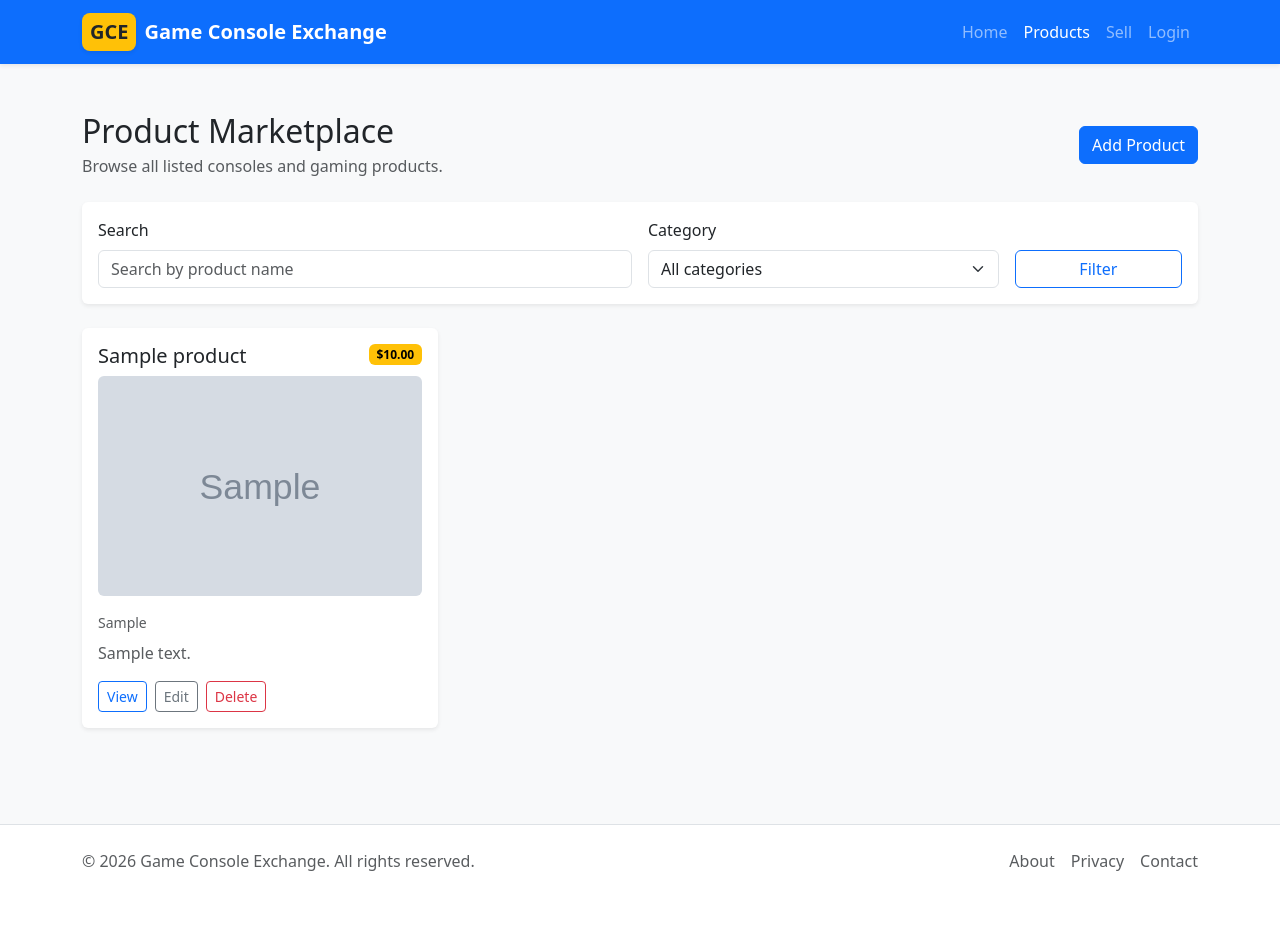
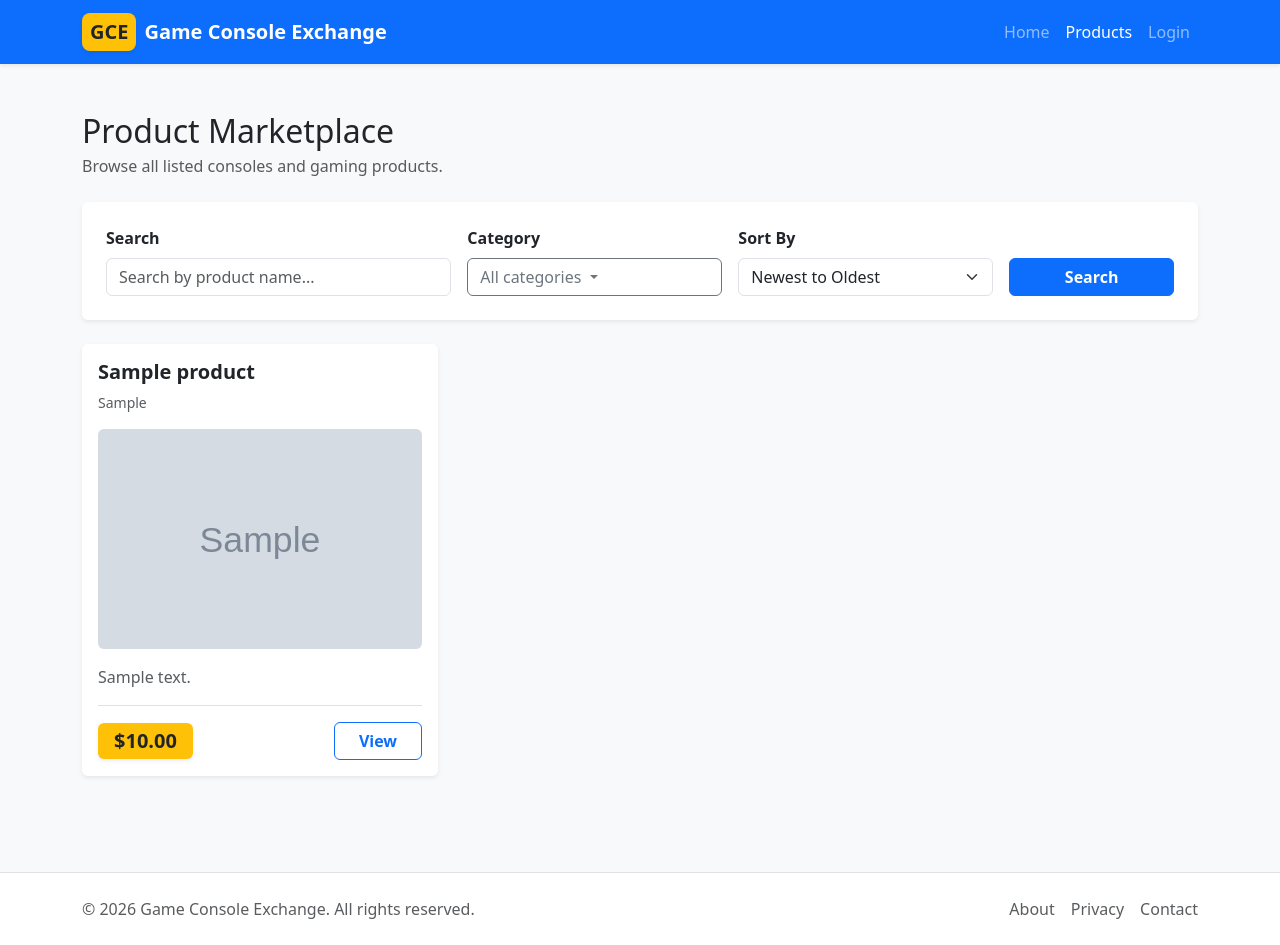
Before and after one commit to Epicrrica/P1-Group1, a PHP site: page /product_list.php in a window 1280 px wide. Before the commit the page ends 871 px from the top, so only its background shows below. Run offline with PHP 8.4, Linux system fonts and the light colour scheme; tables that the repository leaves empty or names only in its code hold one stand-in row (values such as "Sample post"); grey boxes marked "Sample" are stand-in pictures.

Commit message:
Created Smart Dropdown List for Product category and made adjustments for Product adding.

```diff
--- a/inc/navbar.inc.php
+++ b/inc/navbar.inc.php
@@ -1,5 +1,5 @@
 <?php
-// Ensure session is started so we can read login status
+// Ensure session is started so we can read login status securely
 if (session_status() === PHP_SESSION_NONE) {
     session_start();
 }
@@ -12,15 +12,7 @@ $current_page = basename($_SERVER['PHP_SELF']);
             <span class="bg-warning text-dark px-2 py-1 rounded-3 me-2 fs-5 shadow-sm">GCE</span>
             <span class="text-white tracking-wide">Game Console Exchange</span>
         </a>
-        <button
-            class="navbar-toggler"
-            type="button"
-            data-bs-toggle="collapse"
-            data-bs-target="#mainNavbar"
-            aria-controls="mainNavbar"
-            aria-expanded="false"
-            aria-label="Toggle navigation"
-        >
+        <button class="navbar-toggler" type="button" data-bs-toggle="collapse" data-bs-target="#mainNavbar">
             <span class="navbar-toggler-icon"></span>
         </button>
         <div class="collapse navbar-collapse" id="mainNavbar">
@@ -31,9 +23,12 @@ $current_page = basename($_SERVER['PHP_SELF']);
                 <li class="nav-item">
                     <a class="nav-link <?= in_array($current_page, ['product_list.php', 'product_detail.php', 'edit_product.php']) ? 'active' : '' ?>" href="product_list.php">Products</a>
                 </li>
+
+                <?php if (isset($_SESSION['logged_in_user'])): ?>
                 <li class="nav-item">
                     <a class="nav-link <?= ($current_page == 'add_product.php') ? 'active' : '' ?>" href="add_product.php">Sell</a>
                 </li>
+                <?php endif; ?>
 
                 <?php if (isset($_SESSION['user_role']) && $_SESSION['user_role'] === 'moderator'): ?>
                 <li class="nav-item">
@@ -55,7 +50,7 @@ $current_page = basename($_SERVER['PHP_SELF']);
                     </li>
                 <?php else: ?>
                     <li class="nav-item">
-                        <a class="nav-link <?= ($current_page == 'login.php' || $current_page == 'register.php') ? 'active' : '' ?>" href="login.php">Login</a>
+                        <a class="nav-link <?= in_array($current_page, ['login.php', 'register.php', 'verify_2fa.php']) ? 'active' : '' ?>" href="login.php">Login</a>
                     </li>
                 <?php endif; ?>
             </ul>
--- a/product_list.php
+++ b/product_list.php
@@ -1,13 +1,13 @@
 <?php
+session_start();
 include "inc/db.inc.php";
 include "inc/product_images.inc.php";
 
 $search = trim($_GET['search'] ?? '');
 $category = trim($_GET['category'] ?? '');
+$sort = $_GET['sort'] ?? 'newest';
 
-$sql = "SELECT product_id, product_name, category, price, product_desc
-        FROM PRODUCT
-        WHERE 1=1";
+$sql = "SELECT product_id, product_name, category, price, product_desc FROM PRODUCT WHERE 1=1";
 $types = '';
 $params = [];
 
@@ -23,20 +23,21 @@ if ($category !== '') {
     $params[] = $category;
 }
 
-$sql .= " ORDER BY product_id DESC";
+// Apply the Sort Logic
+$order_sql = " ORDER BY product_id DESC"; // Default
+if ($sort === 'oldest') $order_sql = " ORDER BY product_id ASC";
+if ($sort === 'price_asc') $order_sql = " ORDER BY price ASC";
+if ($sort === 'price_desc') $order_sql = " ORDER BY price DESC";
+$sql .= $order_sql;
 
 $stmt = $conn->prepare($sql);
-if ($stmt === false) {
-    die('Query preparation failed: ' . $conn->error);
-}
-
-if (!empty($params)) {
-    $stmt->bind_param($types, ...$params);
-}
+if ($stmt === false) die('Query preparation failed: ' . $conn->error);
+if (!empty($params)) $stmt->bind_param($types, ...$params);
 
 $stmt->execute();
 $result = $stmt->get_result();
 
+// Get categories for the custom dropdown
 $categoriesResult = $conn->query("SELECT DISTINCT category FROM PRODUCT WHERE category IS NOT NULL AND category <> '' ORDER BY category");
 $categories = [];
 if ($categoriesResult) {
@@ -50,11 +51,8 @@ if ($categoriesResult) {
 <head>
     <meta charset="UTF-8">
     <meta name="viewport" content="width=device-width, initial-scale=1.0">
-    <title>Products</title>
-    <link
-        href="https://cdn.jsdelivr.net/npm/bootstrap@5.3.3/dist/css/bootstrap.min.css"
-        rel="stylesheet"
-    >
+    <title>Products - Game Console Exchange</title>
+    <link href="https://cdn.jsdelivr.net/npm/bootstrap@5.3.3/dist/css/bootstrap.min.css" rel="stylesheet">
 </head>
 <body class="bg-light">
     <?php include "inc/navbar.inc.php"; ?>
@@ -66,37 +64,52 @@ if ($categoriesResult) {
                     <h1 class="h2 mb-1">Product Marketplace</h1>
                     <p class="text-muted mb-0">Browse all listed consoles and gaming products.</p>
                 </div>
-                <a href="add_product.php" class="btn btn-primary">Add Product</a>
+
+                <?php if (isset($_SESSION['logged_in_user'])): ?>
+                    <a href="add_product.php" class="btn btn-primary shadow-sm px-4">Add Product</a>
+                <?php endif; ?>
             </div>
 
             <div class="card shadow-sm border-0 mb-4">
-                <div class="card-body">
-                    <form method="get" class="row g-3">
-                        <div class="col-md-6">
-                            <label for="search" class="form-label">Search</label>
-                            <input
-                                type="text"
-                                class="form-control"
-                                id="search"
-                                name="search"
-                                placeholder="Search by product name"
-                                value="<?= htmlspecialchars($search) ?>"
-                            >
+                <div class="card-body p-4">
+                    <form method="get" class="row g-3 align-items-end">
+                        <div class="col-md-4">
+                            <label for="search" class="form-label fw-bold">Search</label>
+                            <input type="text" class="form-control" id="search" name="search" placeholder="Search by product name..." value="<?= htmlspecialchars($search) ?>">
                         </div>
-                        <div class="col-md-4">
-                            <label for="category" class="form-label">Category</label>
-                            <select class="form-select" id="category" name="category">
-                                <option value="">All categories</option>
-                                <?php foreach ($categories as $categoryOption): ?>
-                                    <option value="<?= htmlspecialchars($categoryOption) ?>" <?= $category === $categoryOption ? 'selected' : '' ?>>
-                                        <?= htmlspecialchars($categoryOption) ?>
-                                    </option>
-                                <?php endforeach; ?>
+
+                        <div class="col-md-3">
+                            <label class="form-label fw-bold">Category</label>
+                            <div class="dropdown">
+                                <button class="btn btn-outline-secondary dropdown-toggle w-100 text-start bg-white" type="button" data-bs-toggle="dropdown" aria-expanded="false" id="categoryDropdownBtn">
+                                    <?= htmlspecialchars($category === '' ? 'All categories' : $category) ?>
+                                </button>
+                                <ul class="dropdown-menu w-100 p-2 shadow-sm">
+                                    <li>
+                                        <input type="text" class="form-control mb-2" id="categorySearchInput" placeholder="Type to filter..." onclick="event.stopPropagation()">
+                                    </li>
+                                    <li><a class="dropdown-item category-item" href="#" data-value="">All categories</a></li>
+                                    <li><hr class="dropdown-divider"></li>
+                                    <?php foreach ($categories as $cat): ?>
+                                        <li><a class="dropdown-item category-item" href="#" data-value="<?= htmlspecialchars($cat) ?>"><?= htmlspecialchars($cat) ?></a></li>
+                                    <?php endforeach; ?>
+                                </ul>
+                            </div>
+                            <input type="hidden" name="category" id="categoryHiddenInput" value="<?= htmlspecialchars($category) ?>">
+                        </div>
+
+                        <div class="col-md-3">
+                            <label for="sort" class="form-label fw-bold">Sort By</label>
+                            <select class="form-select" id="sort" name="sort">
+                                <option value="newest" <?= $sort === 'newest' ? 'selected' : '' ?>>Newest to Oldest</option>
+                                <option value="oldest" <?= $sort === 'oldest' ? 'selected' : '' ?>>Oldest to Newest</option>
+                                <option value="price_asc" <?= $sort === 'price_asc' ? 'selected' : '' ?>>Price: Lowest to Highest</option>
+                                <option value="price_desc" <?= $sort === 'price_desc' ? 'selected' : '' ?>>Price: Highest to Lowest</option>
                             </select>
                         </div>
+
                         <div class="col-md-2 d-grid">
-                            <label class="form-label d-none d-md-block">&nbsp;</label>
-                            <button type="submit" class="btn btn-outline-primary">Filter</button>
+                            <button type="submit" class="btn btn-primary fw-semibold">Search</button>
                         </div>
                     </form>
                 </div>
@@ -108,22 +121,21 @@ if ($categoriesResult) {
                         <div class="col-md-6 col-lg-4">
                             <div class="card h-100 shadow-sm border-0">
                                 <div class="card-body d-flex flex-column">
-                                    <div class="d-flex justify-content-between align-items-start gap-3 mb-2">
-                                        <h2 class="h5 mb-0"><?= htmlspecialchars($product['product_name']) ?></h2>
-                                        <span class="badge text-bg-warning">$<?= number_format((float) $product['price'], 2) ?></span>
-                                    </div>
+                                    <h2 class="h5 mb-2 fw-bold"><?= htmlspecialchars($product['product_name']) ?></h2>
+                                    <p class="text-muted small mb-3"><?= htmlspecialchars($product['category']) ?></p>
+
                                     <?php $primaryImage = get_primary_product_image($conn, (int) $product['product_id']); ?>
                                     <?php if ($primaryImage): ?>
                                         <img src="<?= htmlspecialchars($primaryImage) ?>" class="card-img-top mb-3 rounded" alt="<?= htmlspecialchars($product['product_name']) ?>" style="height: 220px; object-fit: cover;">
                                     <?php endif; ?>
-                                    <p class="text-muted small mb-2"><?= htmlspecialchars($product['category']) ?></p>
-                                    <p class="text-muted mb-3">
+
+                                    <p class="text-muted mb-3 flex-grow-1">
                                         <?= nl2br(htmlspecialchars($product['product_desc'] ?? 'No description provided.')) ?>
                                     </p>
-                                    <div class="mt-auto d-flex flex-wrap gap-2">
-                                        <a href="product_detail.php?id=<?= $product['product_id'] ?>" class="btn btn-outline-primary btn-sm">View</a>
-                                        <a href="edit_product.php?id=<?= $product['product_id'] ?>" class="btn btn-outline-secondary btn-sm">Edit</a>
-                                        <a href="delete_product.php?id=<?= $product['product_id'] ?>" class="btn btn-outline-danger btn-sm">Delete</a>
+
+                                    <div class="d-flex justify-content-between align-items-center mt-auto pt-3 border-top">
+                                        <span class="badge text-bg-warning fs-5 px-3 py-2 fw-bold shadow-sm text-dark">$<?= number_format((float) $product['price'], 2) ?></span>
+                                        <a href="product_detail.php?id=<?= $product['product_id'] ?>" class="btn btn-outline-primary px-4 fw-semibold">View</a>
                                     </div>
                                 </div>
                             </div>
@@ -131,8 +143,8 @@ if ($categoriesResult) {
                     <?php endwhile; ?>
                 <?php else: ?>
                     <div class="col-12">
-                        <div class="alert alert-info mb-0">
-                            No products found yet. Add your first product listing.
+                        <div class="alert alert-info py-4 text-center fs-5 border-0 shadow-sm">
+                            No products found matching your search.
                         </div>
                     </div>
                 <?php endif; ?>
@@ -142,6 +154,43 @@ if ($categoriesResult) {
 
     <?php include "inc/footer.inc.php"; ?>
     <script src="https://cdn.jsdelivr.net/npm/bootstrap@5.3.3/dist/js/bootstrap.bundle.min.js"></script>
+
+    <script>
+        document.addEventListener('DOMContentLoaded', function() {
+            const searchInput = document.getElementById('categorySearchInput');
+            const items = document.querySelectorAll('.category-item');
+            const hiddenInput = document.getElementById('categoryHiddenInput');
+            const dropdownBtn = document.getElementById('categoryDropdownBtn');
+
+            // 1. Filter as user types
+            searchInput.addEventListener('input', function(e) {
+                const term = e.target.value.toLowerCase();
+                items.forEach(item => {
+                    const text = item.textContent.toLowerCase();
+                    // Keep "All categories" always visible, filter the rest
+                    if (item.getAttribute('data-value') === '') return;
+
+                    if (text.includes(term)) {
+                        item.parentElement.style.display = 'block';
+                    } else {
+                        item.parentElement.style.display = 'none';
+                    }
+                });
+            });
+
+            // 2. Select an option
+            items.forEach(item => {
+                item.addEventListener('click', function(e) {
+                    e.preventDefault();
+                    const val = this.getAttribute('data-value');
+                    const text = this.textContent;
+
+                    hiddenInput.value = val;
+                    dropdownBtn.textContent = text;
+                });
+            });
+        });
+    </script>
 </body>
 </html>
 <?php
```
Also changed, not shown: add_product.php (+21 -38 lines), product_detail.php (+33 -22 lines).
